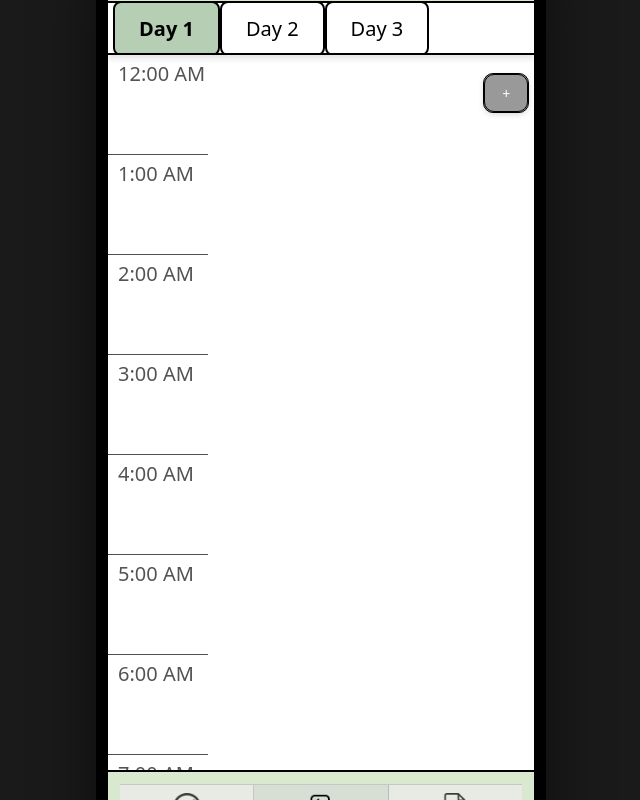
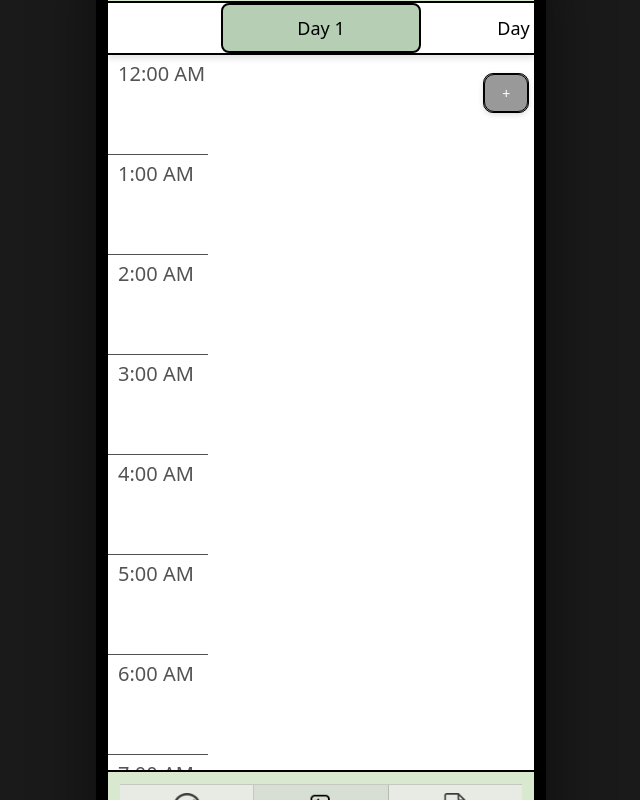
Before and after one commit to haywirebanana/cpsc481-tripadventurers, a React (Vite) app in the folder trip-adventurers/: page /trip/1/intinerary in a window 1280 px wide. Shown: the whole page, without its empty margins (319-959 px from the left). Built offline with nearby package versions, Linux system fonts and the light colour scheme.

Commit message:
added proper other day pages
made it look pretty :')

```diff
--- a/trip-adventurers/src/components/itinerary.css
+++ b/trip-adventurers/src/components/itinerary.css
@@ -4,6 +4,7 @@
   overflow-y: scroll;
   background: #ffffff;
   box-sizing: border-box;
+  scrollbar-width: none;
 }
 
 .timeline {
@@ -82,62 +83,39 @@
 /* Date Header Bar */
 .date-bar{
 display: flex;
-overflow-x: auto;
-white-space: nowrap;
-scroll-behavior: smooth;
 width: 100%;
 position: sticky;
 top: 0px;
 height: 52px;
 z-index: 999;
-padding: 5px 5px;
 text-align: center;
 background: #FFFFFF;
-display: flex;
 align-items: center;
 box-shadow: 0px 4px 6px rgba(0, 0, 0, 0.1);
 border-bottom: #000000 2px solid;
 }
-
-/* Date Tabs */
-.date-tabs {
-  display: flex;
-  justify-content: center;
-  align-items: center;
-  gap: 0;
-}
-/* Date tab */
-.day-tab {
-  flex: 1;
-  border: 2px solid black;
-  font-size: 20px;
-  background: white;
-  cursor: pointer;
-}
-
-/* Active date tab */
-.day-tab.active {
-  background: #B6CEB4;
-  font-weight: bold;
-}
-
-.date-scroll::-webkit-scrollbar {
-  display: none;              /* Chrome */
-}
+/* Date Scroll Container */
 .date-scroll {
   display: flex;
   overflow-x: auto;
-  scrollbar-width: none;      /* Firefox */
-}
-.date-item {
-  padding: 10px 20px;
-  white-space: nowrap;
+  scroll-behavior: smooth;
+  scrollbar-width: none;
+  padding: 120px;}
+
+
+/* Date tab */
+.day-tab {
+  z-index: 1;
+  min-width: 200px;
+  text-align: center;
   font-size: 18px;
-  border-radius: 8px;
-  transition: 0.25s;
+  background: white;
+  cursor: pointer;
+  scroll-snap-align: center;
 }
 
-.date-item.active {
-  background: #e0e0e0;
-  font-weight: bold;
+.day-tab.active {
+  background: #B6CEB4;
+  border: 2px solid black;
+
 }
--- a/trip-adventurers/src/pages/Intinerary.jsx
+++ b/trip-adventurers/src/pages/Intinerary.jsx
@@ -1,7 +1,8 @@
-import React, { useState } from "react";
+import React, { useEffect, useRef, useState } from "react";
 import "../components/itinerary.css";
 
 export default function Itinerary() {
+
   // Generate hour slots
   const times = Array.from({ length: 25 }, (_, hour) => {
     const h = hour === 0 ? 12 : hour > 12 ? hour - 12 : hour;
@@ -12,17 +13,53 @@ export default function Itinerary() {
   function timeToMinutes(t) {
   const [time, period] = t.split(" ");
   let [h, m] = time.split(":").map(Number);
-
   if (period === "PM" && h !== 12) h += 12;
   if (period === "AM" && h === 12) h = 0;
-
   return h * 60 + m;
   }
 
-  // ---- State for selected day ----
+  // Day state
   const [currentDay, setCurrentDay] = useState(1);
+  const days = ["Day 1", "Day 2", "Day 3","Day 4"]; // you can expand later
 
-  const days = ["Day 1", "Day 2", "Day 3"]; // you can expand later
+  // refs: container + per-day buttons
+  const dateScrollRef = useRef(null);
+  const dayButtonRefs = useRef([]); // will hold refs for each button
+  // helper that centers a button at index (0-based)
+  const centerDay = (index) => {
+    const container = dateScrollRef.current;
+    const btn = dayButtonRefs.current[index];
+    if (!container || !btn) return;
+
+    // button's left relative to the scroll container (not page)
+    const btnLeft = btn.offsetLeft;
+    const btnWidth = btn.offsetWidth;
+    const containerWidth = container.clientWidth;
+
+    // compute target scrollLeft so that button center matches container center
+    const targetScrollLeft = btnLeft + btnWidth / 2 - containerWidth / 2;
+
+    // clamp within scroll bounds
+    const maxScroll = container.scrollWidth - containerWidth;
+    const finalScroll = Math.max(0, Math.min(maxScroll, targetScrollLeft));
+
+    container.scrollTo({ left: finalScroll, behavior: "smooth" });
+  };
+
+  // when clicking a day: set current day and center it
+  const handleDayClick = (index) => {
+    setCurrentDay(index + 1);
+    // delay slightly (0ms suffices) so DOM updates if necessary
+    window.requestAnimationFrame(() => centerDay(index));
+  };
+
+    // center initial current day on mount
+  useEffect(() => {
+    // small timeout lets layout settle on some devices
+    const i = currentDay - 1;
+    setTimeout(() => centerDay(i), 50);
+    // eslint-disable-next-line react-hooks/exhaustive-deps
+  }, []);
 
 
   // Example events
@@ -39,15 +76,20 @@ export default function Itinerary() {
 
   return (
     <div className="itinerary-container">
-
       {/* Date Bar */}
       <div className="date-bar">
-        <div className="date-scroll">
+        <div
+          className="date-scroll"
+          role ="list"
+          ref={dateScrollRef}
+          aria-label="Days"
+          >
           {days.map((day, index) => (
             <button
               key={index}
+              ref={(el) => (dayButtonRefs.current[index] = el)} // store ref
               className={`day-tab ${currentDay === index + 1 ? "active" : ""}`}
-              onClick={() => setCurrentDay(index + 1)}
+              onClick={() => handleDayClick(index)}
               >
               {day}
             </button>
@@ -79,11 +121,9 @@ export default function Itinerary() {
         {/* Event Column */}
         <div className="events-column">
           {events.map((event, index) => {
-
               const startMinutes = timeToMinutes(event.start);
               const endMinutes = timeToMinutes(event.end);
               const duration = endMinutes - startMinutes;
-
               const top = (startMinutes / 60) * 100;   // 100px per hour
               const height = (duration / 60) * 90;    // match CSS height
 
@@ -106,10 +146,8 @@ export default function Itinerary() {
                 {event.start} – {event.end}
               </p>
             </div>
-
           )})}
         </div>
-
       </div>
     </div>
   );
```
Lines whose indentation alone changed are shown as unchanged.
